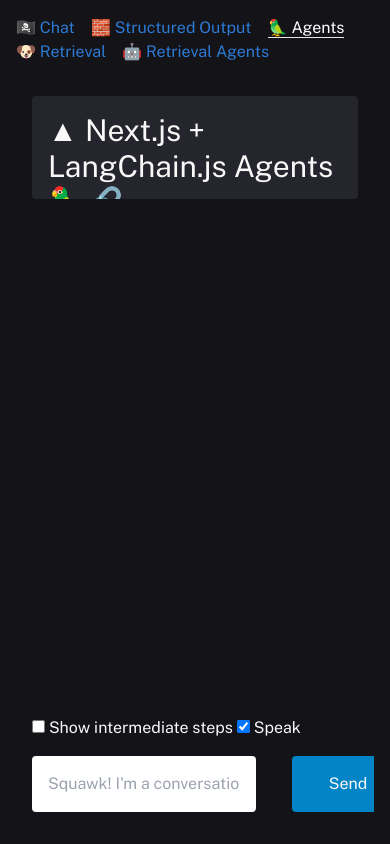
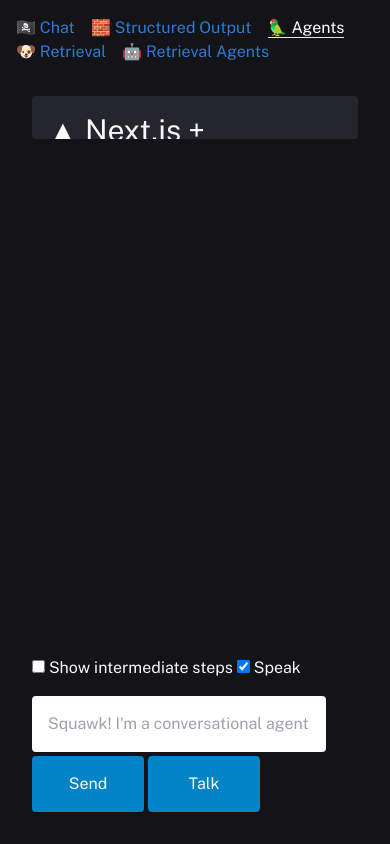
Before and after one commit to mouimet-infinisoft/ibrain.chatbot, a Next.js app: page /agents in a window 390 px wide. Built offline with nearby package versions, Linux system fonts and the light colour scheme.

Commit message:
add flex wrap to buttons for mobile to have buttons

```diff
--- a/components/ChatWindow.tsx
+++ b/components/ChatWindow.tsx
@@ -173,7 +173,7 @@
           {intemediateStepsToggle}
           {speakerToggle}
         </div>
-        <div className="flex w-full mt-4 gap-1">
+        <div className="flex w-full mt-4 gap-1 flex-wrap">
           <input
             className="grow mr-8 p-4 rounded"
             value={input}
@@ -190,7 +190,7 @@
             </div>
             <span className={(chatEndpointIsLoading || intermediateStepsLoading) ? "hidden" : ""}>Send</span>
           </button>
-          <button className="shrink-0 px-8 py-4 bg-sky-600 rounded w-28" onClick={startListening}>Talk</button>
+          <button type='button' className="shrink-0 px-8 py-4 bg-sky-600 rounded w-28" onClick={startListening}>Talk</button>
         </div>
       </form>
       <ToastContainer />
```
